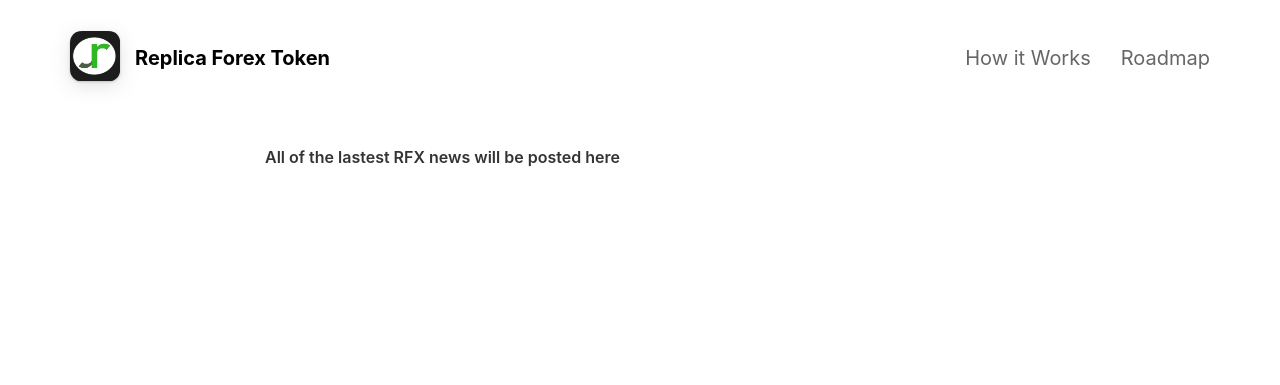
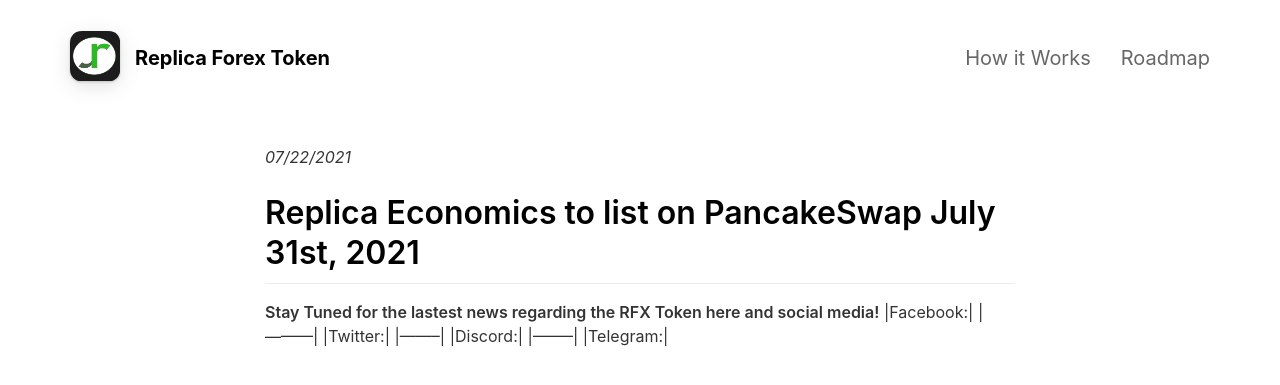
Before and after one commit to fintechntrusts2020/Replica_Forex, a Jekyll site: the page built from _pages/RFXnews.md, in a window 1280 px wide. Shown: the top 385 px of the page. Built offline with Jekyll 4.4.1, drawn with Linux system fonts in a browser that asks for light colours; nearby versions of some CDN libraries.

Commit message:
RFXnews.md(Update)

```diff
--- a/_pages/RFXnews.md
+++ b/_pages/RFXnews.md
@@ -4,4 +4,15 @@ title: RFX News
 include_in_header: False
 ---
 
-**All of the lastest RFX news will be posted here**
+*07/22/2021*
+
+# Replica Economics to list on PancakeSwap July 31st, 2021
+
+**Stay Tuned for the lastest news regarding the RFX Token here and social media!**
+|Facebook:|
+|---------|
+|Twitter:|
+|--------|
+|Discord:|
+|--------|
+|Telegram:|
```
